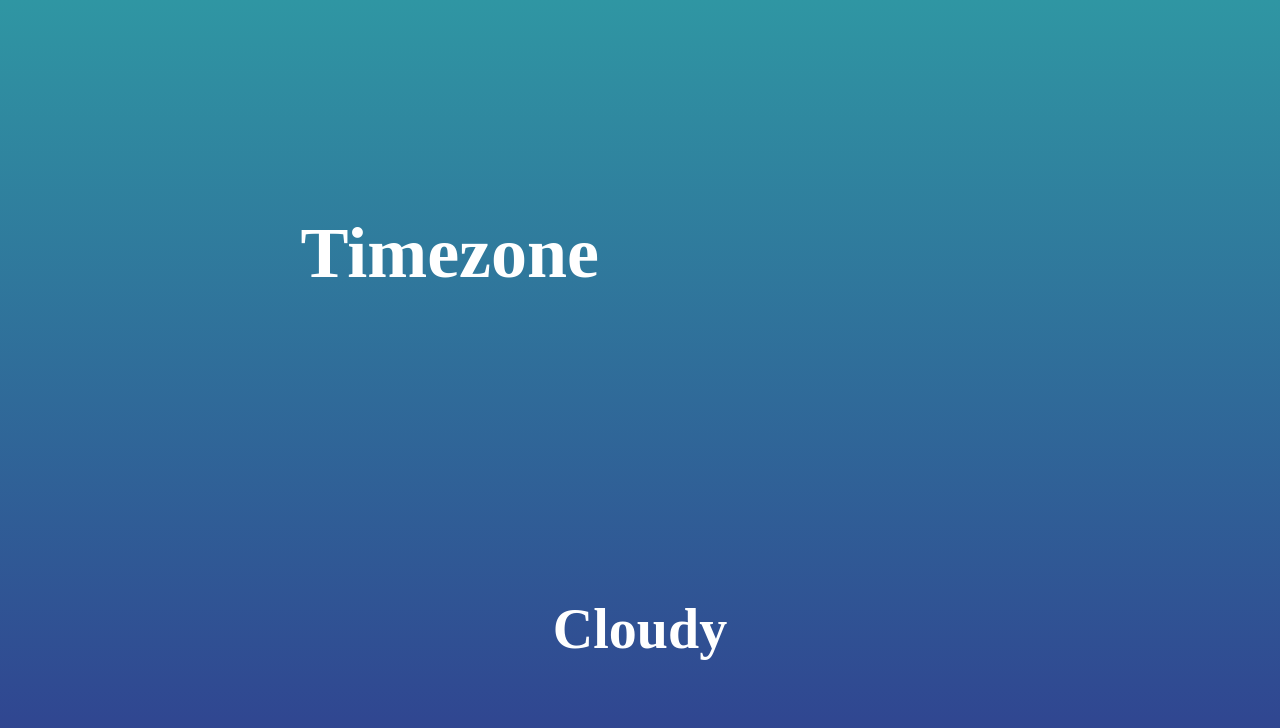
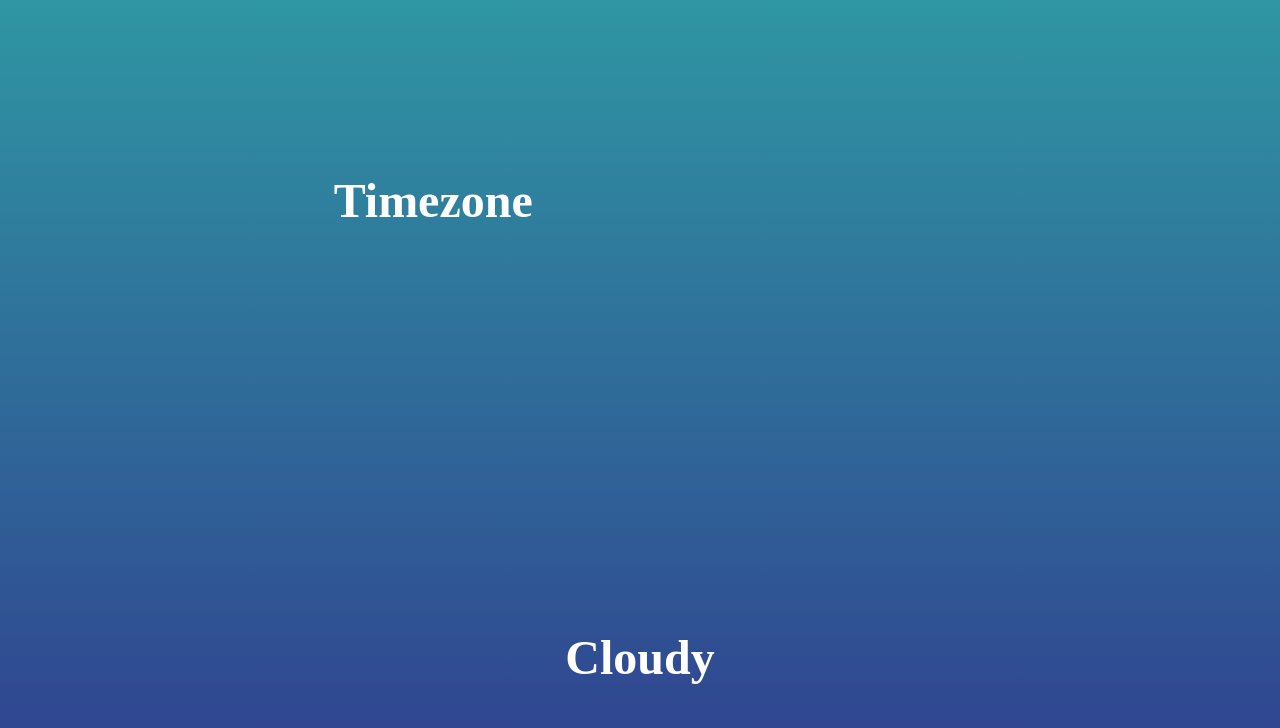
Before and after one commit to shraddha319/Weather-App, a plain HTML site: page index.html in a window 1280 px wide. Drawn offline with Linux system fonts and the light colour scheme.

Commit message:
style: changed font size

```diff
--- a/index.html
+++ b/index.html
@@ -5,11 +5,11 @@
     <meta name="viewport" content="width=device-width, initial-scale=1.0">
     <meta http-equiv="X-UA-Compatible" content="ie=edge">
     <link href="style.css" rel="stylesheet">
-    <title>Document</title>
+    <title>Weather App</title>
 </head>
 <body>
     <div class="location">
-        <h2 class="location-timezone">Timezone</h2>
+        <div class="location-timezone">Timezone</div>
         <canvas class="icon"></canvas>
     </div>
     <div class="temperature">
--- a/style.css
+++ b/style.css
@@ -39,14 +39,14 @@ body {
 
 .temperature {
     flex-flow: column wrap;
-    height: 20vh;
+    height: 40vh;
 }
 
 .temperature-value {
     display: flex;
     flex-flow: row wrap;
-    height: 10vh;
-    width: 20vh;
+    height: 20vh;
+    width: 45vh;
     align-items: center;
     justify-content: center;
     cursor: pointer;
@@ -57,8 +57,8 @@ body {
 }
 
 .temperature-degree, .temperature-unit {
-    font-size: 5rem;
-    padding: 1rem;
+    font-size: 3rem;
+    padding: 0.5rem;
 }
 
 .location .icon {
@@ -67,5 +67,5 @@ body {
 }
 
 .temperature-description {
-    font-size: 3.5rem;
+    font-size: 3rem;
 }
```
